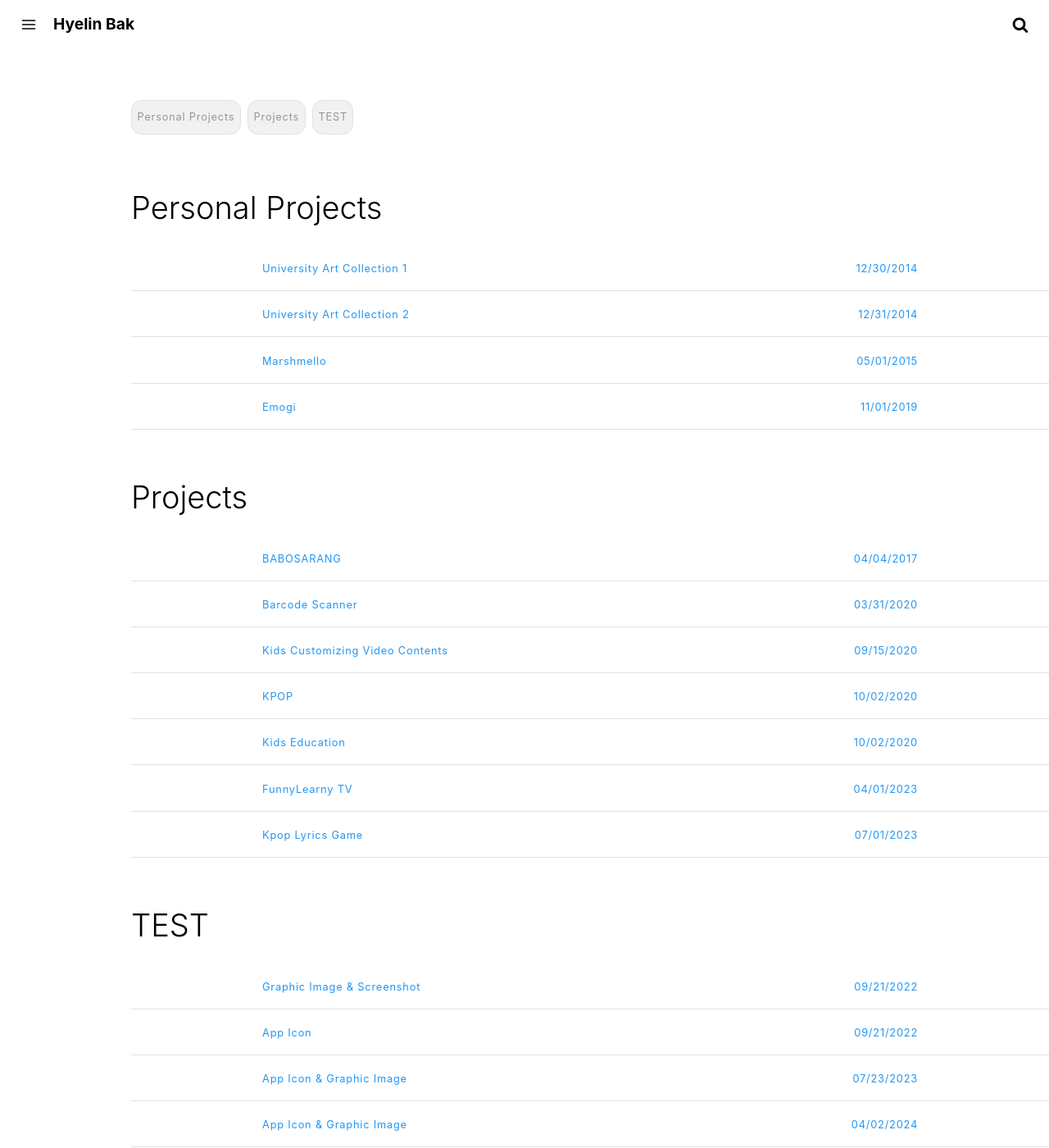
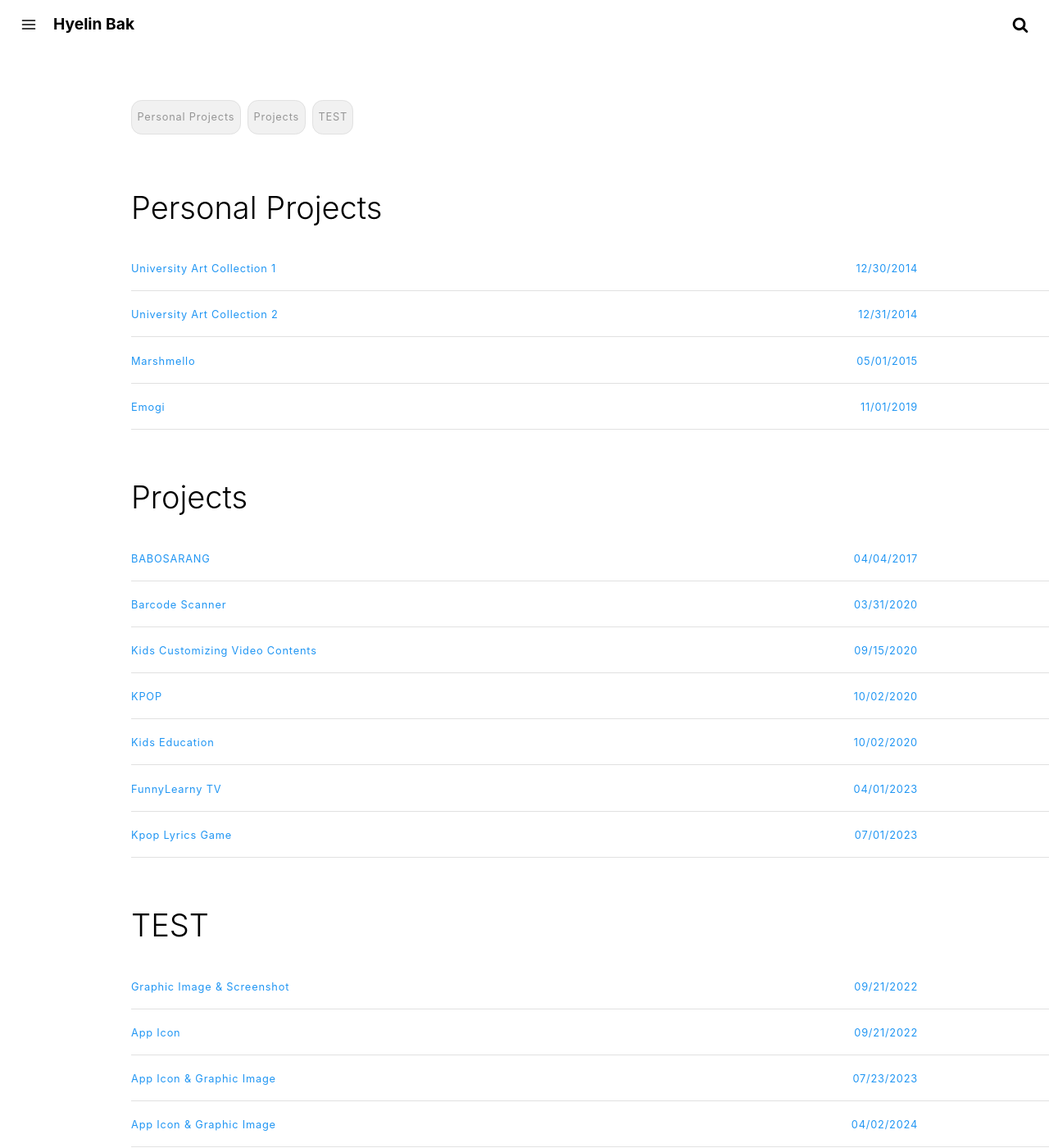
Before and after one commit to crazyjamy/crazyjamy.github.io, a Jekyll site: the page built from tags.html, in a window 1280 px wide and 1400 px high. Shown: the whole window at 82% size. Built offline with Jekyll 4.4.1, drawn with Linux system fonts in a browser that asks for light colours.

Commit message:
Update main.css

```diff
--- a/assets/css/main.css
+++ b/assets/css/main.css
@@ -607,7 +607,7 @@
   }
 }
 .post-content .post-list a{
-  display:block;border-bottom:1px solid #e1e1e1;padding:.625rem 0;text-decoration:none;-webkit-transition:all .5s;transition:all .5s;font-size:0.8rem;padding-left:10rem;
+  display:block;border-bottom:1px solid #e1e1e1;padding:.625rem 0;text-decoration:none;-webkit-transition:all .5s;transition:all .5s;font-size:0.8rem;
 }
 .post-content .post-list a:hover{
   border-bottom:1px solid #ff0a16
```
